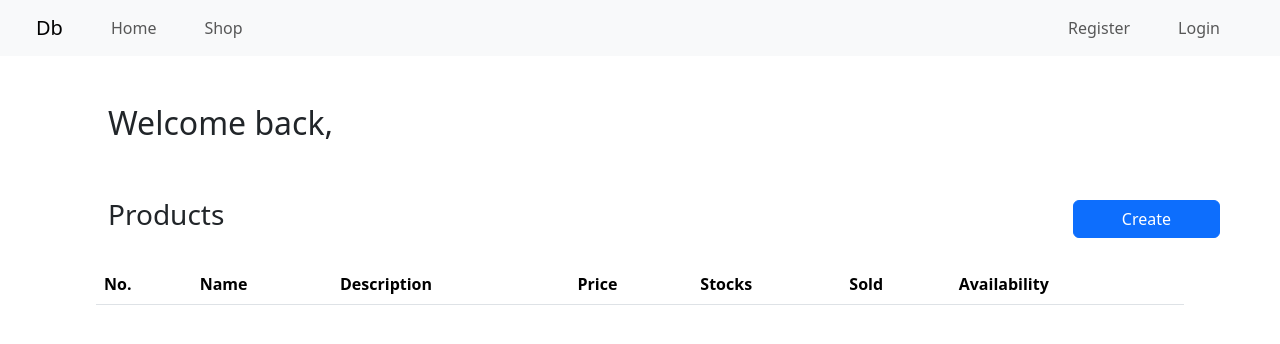
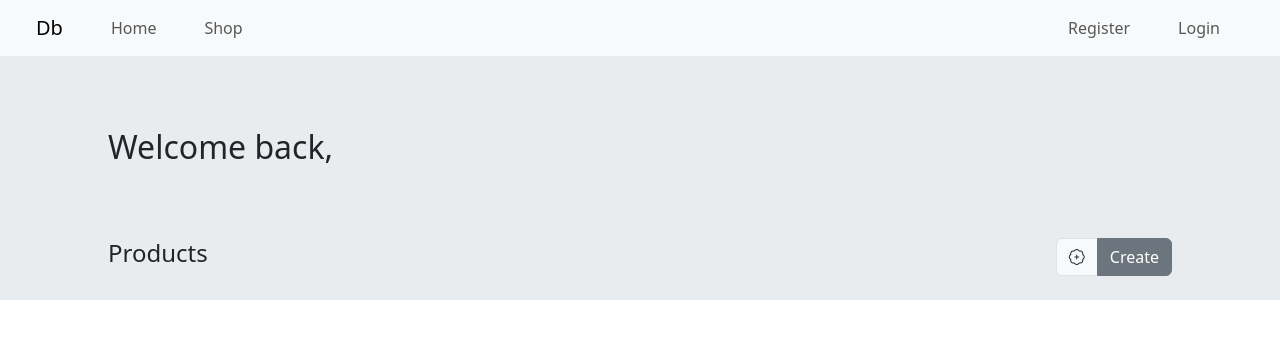
Before and after one commit to uno-arce/mern-ecommerce, a React (Create React App) app: page /dashboard in a window 1280 px wide. Shown: the top 344 px of the page. Built offline with nearby package versions, Linux system fonts and the light colour scheme.

Commit message:
Refactor Admin Dashboard

```diff
--- a/src/components/AdminView.js
+++ b/src/components/AdminView.js
@@ -1,5 +1,5 @@
 import ArchiveProduct from './ArchiveProduct.js';
-import {Container, Row, Col, Button, Table, OverlayTrigger, ButtonGroup, InputGroup} from 'react-bootstrap';
+import {Container, Row, Col, Button, Table, OverlayTrigger, ButtonGroup, InputGroup, Accordion} from 'react-bootstrap';
 
 import { useState, useEffect, useContext } from 'react';
 import {Link} from 'react-router-dom';
@@ -29,43 +29,119 @@ export default function AdminView() {
 		}
 	}, [user.role])
 
+	// useEffect(() => {
+	//   const productsArr = products.map((product, index) => {
+	//     const popoverContent = (
+	//     	<ButtonGroup vertical>
+	//     	      <InputGroup>
+	//     	      	<InputGroup.Text className="bi bi-pencil">
+	//     	      	</InputGroup.Text>
+	//     	      	<Button as = {Link} to = {`/editProduct/${product._id}`} variant='secondary'>Edit</Button>
+	//     	      </InputGroup>
+	//     	      <InputGroup>
+	//     	      	<InputGroup.Text className="bi bi-archive">
+	//     	      	</InputGroup.Text>
+	//     	      	<ArchiveProduct productId = {product._id} isActive = {product.isActive} fetchData = {fetchData}/>
+	//     	      </InputGroup>
+	//     	</ButtonGroup>
+	//     );
+
+	//     return (
+	//       <OverlayTrigger
+	//         key={product._id}
+	//         trigger="click"
+	//         placement="top"
+	//         overlay={popoverContent}
+	//         rootClose={true}
+	//       >
+	//         <tr>
+	//           <td>{index + 1}</td>
+	//           <td>{product.productName}</td>
+	//           <td>{product.productDescription}</td>
+	//           <td>{product.price}</td>
+	//           <td>{product.stocks}</td>
+	//           <td>{product.sold}</td>
+	//           <td className={product.isActive ? 'text-success' : 'text-danger'}>
+	//             {product.isActive ? 'available' : 'unavailable'}
+	//           </td>
+	//         </tr>
+	//       </OverlayTrigger>
+	//     );
+	//   });
+
+	//   setProductRows(productsArr);
+	// }, [products]);
+
 	useEffect(() => {
 	  const productsArr = products.map((product, index) => {
-	    const popoverContent = (
-	    	<ButtonGroup vertical>
+	    return (
+	     	<Accordion className='mt-2'>
+	          	<Accordion.Item eventKey={product._id}>
+	          		<Accordion.Header>
+	          			<div className='me-4'>{index + 1}</div>
+	          			<div className='d-flex flex-column'>
+	          				<div className='mb-2'>{product.productName}</div>
+	          				<div className='d-flex'>
+	          					<i className={`bi bi-circle-fill me-2 ${product.isActive ? 'text-success' : 'text-danger'}`}></i>
+		          				<div className={product.isActive ? 'text-success' : 'text-danger'}>
+		          					{product.isActive ? 'Available' : 'Unavailable'}
+		          				</div>
+	          				</div>
+	          			</div>
+	          		</Accordion.Header>
+	          		<Accordion.Body>
+	          			<div className='mb-3'>{product.productDescription}</div>
+	          			<h6>Stats</h6>
+	          			<div className='d-flex mb-3'>
+	          				<div className='me-1'>
+	          					<InputGroup>
+	          						<InputGroup.Text>
+	          						₱
+	          						</InputGroup.Text>
+	          						<InputGroup.Text>
+	          							{product.price}
+	          						</InputGroup.Text>
+	          					</InputGroup>
+	          				</div>
+	          				<div className='me-1'>
+	          					<InputGroup>
+	          						<InputGroup.Text className="bi bi-bag-check">
+	          						</InputGroup.Text>
+	          						<InputGroup.Text>
+	          							{product.sold} sold
+	          						</InputGroup.Text>
+	          					</InputGroup>
+	          				</div>
+	          				<div>
+	          					<InputGroup>
+	          						<InputGroup.Text className="bi bi-cart">
+	          						</InputGroup.Text>
+	          						<InputGroup.Text>
+	          							{product.stocks} left
+	          						</InputGroup.Text>
+	          					</InputGroup>
+	          				</div>
+	          			</div>
+	          			<h6>Actions</h6>
+	          			<div className='d-flex'>
+	          				<div className='me-1'>
 	          					<InputGroup>
 	          						<InputGroup.Text className="bi bi-pencil">
 	          						</InputGroup.Text>
 	          						<Button as = {Link} to = {`/editProduct/${product._id}`} variant='secondary'>Edit</Button>
 	          					</InputGroup>
+	          				</div>
+	          				<div>
 	          					<InputGroup>
 	          						<InputGroup.Text className="bi bi-archive">
 	          						</InputGroup.Text>
 	          						<ArchiveProduct productId = {product._id} isActive = {product.isActive} fetchData = {fetchData}/>
 	          					</InputGroup>
-	    	</ButtonGroup>
-	    );
-
-	    return (
-	      <OverlayTrigger
-	        key={product._id}
-	        trigger="click"
-	        placement="top"
-	        overlay={popoverContent}
-	        rootClose={true}
-	      >
-	        <tr>
-	          <td>{index + 1}</td>
-	          <td>{product.productName}</td>
-	          <td>{product.productDescription}</td>
-	          <td>{product.price}</td>
-	          <td>{product.stocks}</td>
-	          <td>{product.sold}</td>
-	          <td className={product.isActive ? 'text-success' : 'text-danger'}>
-	            {product.isActive ? 'Available' : 'Unavailable'}
-	          </td>
-	        </tr>
-	      </OverlayTrigger>
+	          				</div>
+	          			</div>
+	          		</Accordion.Body>
+	          	</Accordion.Item>
+	        </Accordion>
 	    );
 	  });
 
@@ -73,32 +149,33 @@ export default function AdminView() {
 	}, [products]);
 
 	return(
-		<Container fluid>
-			<h2 className='mt-lg-5 mx-lg-5 px-lg-5 mt-4'>Welcome back,</h2>
-			<div className='d-flex justify-content-between align-items-center mb-4'>
-				<h3 className='mt-lg-5 mx-lg-5 px-lg-5 mt-4'>Products</h3>
-				<Button as = {Link} to = '/addProduct' className='mt-lg-5 mx-lg-5 px-lg-5 mt-4' variant="primary">Create</Button>
+		<>
+		<Container fluid className='bg-body-secondary py-4'>
+			<Row>
+				<Col>
+					<div>
+						<h2 className='mt-lg-5 mx-lg-5 px-lg-5'>Welcome back,</h2>
 					</div>
-			<Row>
-				<Col className="mx-lg-5 px-lg-5">
-					<Table hover responsive>
-					  <thead>
-					    <tr>
-					      <th>No.</th>
-					      <th>Name</th>
-					      <th>Description</th>
-					      <th>Price</th>
-					      <th>Stocks</th>
-					      <th>Sold</th>
-					      <th>Availability</th>
-					    </tr>
-					  </thead>
-					  <tbody>
-					  	{productRows}
-					  </tbody>
-					</Table>
+					<div className='d-flex justify-content-between align-items-center mt-lg-5 '>
+						<h4 className='mx-lg-5 px-lg-5 mt-4'>Products</h4>
+						<div>
+							<InputGroup className='me-lg-5 pe-lg-5 mt-4'>
+								<InputGroup.Text className="bi bi-patch-plus">
+								</InputGroup.Text>
+								<Button as = {Link} to = '/addProduct' variant='secondary'>Create</Button>
+							</InputGroup>
+						</div>
+					</div>
 				</Col>
 			</Row>
 		</Container>
+		<Container fluid>
+			<Row>
+				<Col className="mx-lg-5 px-lg-5">
+					{productRows}
+				</Col>
+			</Row>
+		</Container>
+		</>
 	)
 }
--- a/src/components/AppNavbar.js
+++ b/src/components/AppNavbar.js
@@ -11,7 +11,7 @@ export default function AppNavbar() {
 	return(
 	<Navbar expand="lg" className="bg-body-tertiary">
       <Container fluid>
-        <Navbar.Brand as = {NavLink} to = "/" className="mx-4">Db</Navbar.Brand>
+        <Navbar.Brand as = {NavLink} to = "/" className="mx-lg-4">Db</Navbar.Brand>
         <Navbar.Toggle aria-controls="basic-navbar-nav" />
         <Navbar.Collapse id="basic-navbar-nav" className="justify-content-start">
           <Nav className="me-auto">
```
Lines whose indentation alone changed are shown as unchanged.
